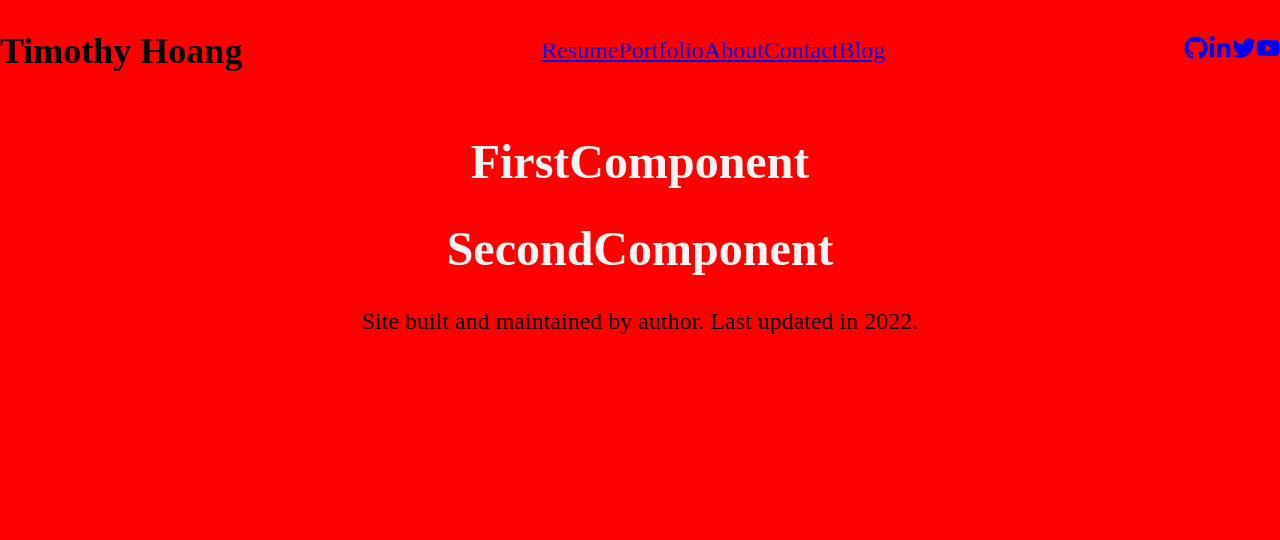
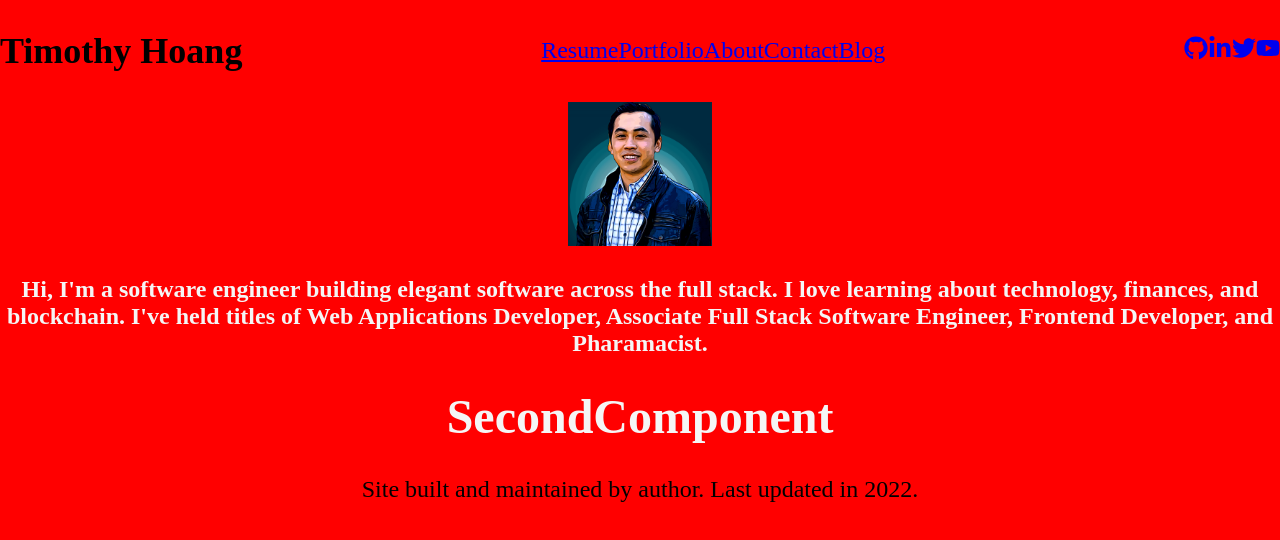
Before and after one commit to timOTdev/thDev3, a Next.js app: page / in a window 1280 px wide. Shown: the top 540 px of the page. Built offline with nearby package versions, Linux system fonts and the light colour scheme.

Commit message:
Add Introduction

```diff
--- a/components/FirstComponent.tsx
+++ /dev/null
@@ -1,14 +0,0 @@
-import styled from 'styled-components';
-
-const H1 = styled.h1`
-  font-weight: 700;
-  color: ${({ theme }) => theme.textColor};
-`;
-
-export default function FirstComponent() {
-  return (
-    <>
-      <H1>FirstComponent</H1>
-    </>
-  );
-}
--- /dev/null
+++ b/components/Introduction.tsx
@@ -0,0 +1,21 @@
+import styled from 'styled-components';
+import Image from 'next/image';
+
+const P1 = styled.p`
+  font-weight: 700;
+  color: ${({ theme }) => theme.textColor};
+`;
+
+export default function Introduction() {
+  return (
+    <section>
+      <Image priority src='/images/profile.png' height={144} width={144} />
+      <P1>
+        Hi, I'm a software engineer building elegant software across the full
+        stack. I love learning about technology, finances, and blockchain. I've
+        held titles of Web Applications Developer, Associate Full Stack Software
+        Engineer, Frontend Developer, and Pharamacist.
+      </P1>
+    </section>
+  );
+}
--- a/pages/index.tsx
+++ b/pages/index.tsx
@@ -1,6 +1,6 @@
 import Head from 'next/head';
 import Layout from '../components/Layout';
-import FirstComponent from '../components/FirstComponent';
+import Introduction from '../components/Introduction';
 import SecondComponent from '../components/SecondComponent';
 
 export default function Home() {
@@ -10,7 +10,7 @@ export default function Home() {
         <title>Welcome to my portfolio site!</title>
       </Head>
       <Layout>
-        <FirstComponent />
+        <Introduction />
         <SecondComponent />
       </Layout>
     </>
```
Also changed, not shown: public/images/profile.png (added).
